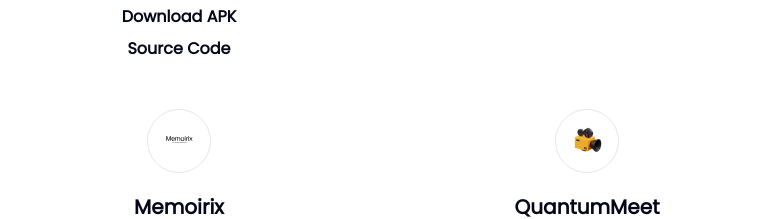
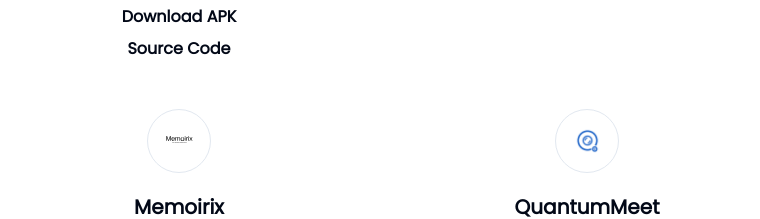
Before and after one commit to nizaralghifary/nizaralghifary.my.id, a Next.js app: page / in a window 1280 px wide. Shown: the part 980-1199 px from the top of the page, without its empty margins (227-987 px from the left). Built offline with nearby package versions, Linux system fonts and the light colour scheme.

Commit message:
change logo

```diff
--- a/constants/index.ts
+++ b/constants/index.ts
@@ -65,7 +65,7 @@ export const projects = [
         download: '/Memoirix.apk'
     },
     {
-        iconUrl: "/images/Meet.png",
+        iconUrl: "/images/MeetLogo.png",
         name: 'QuantumMeet',
         description: 'Aplikasi konferensi video seperti Zoom (Zoom Clone) dibuat dengan Next.js',
         link: 'https://meet.nizaralghifary.my.id/',
--- a/package.json
+++ b/package.json
@@ -15,10 +15,12 @@
     "@vercel/analytics": "^1.3.1",
     "class-variance-authority": "^0.7.0",
     "clsx": "^2.1.1",
+    "jsonwebtoken": "^9.0.2",
     "lucide-react": "^0.441.0",
     "mongodb": "^6.9.0",
     "next": "14.2.11",
     "next-themes": "^0.3.0",
+    "rate-limiter-flexible": "^5.0.3",
     "react": "^18",
     "react-dom": "^18",
     "tailwind-merge": "^2.5.2",
```
Also changed, not shown: public/images/MeetLogo.png (added), 1 other file (tests, documents, lock files or other folders).
